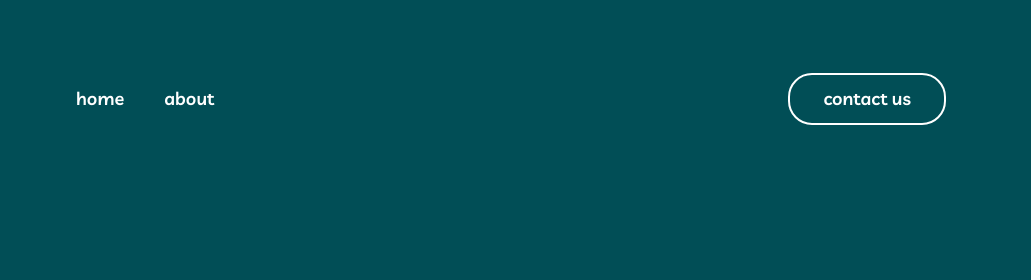
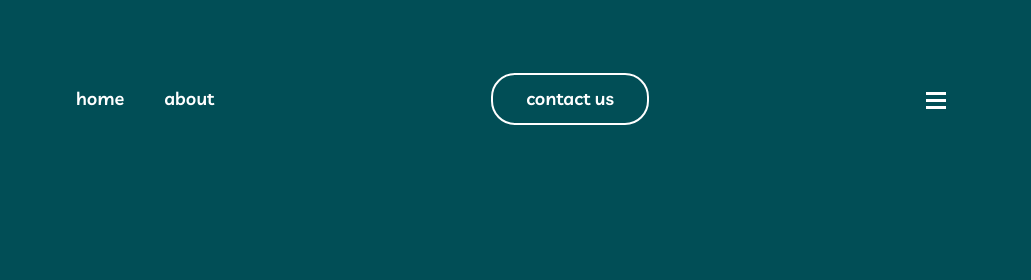
Before and after one commit to azamatshamsiddin/My-team, a plain HTML site: page index.html in a window 1280 px wide. Shown: the top 280 px of the page, 249-1280 px from the left. Drawn offline with Linux system fonts and the light colour scheme.

Commit message:
burger menu started

```diff
--- a/index.html
+++ b/index.html
@@ -13,15 +13,9 @@
   <section class="talent">
     <div class="container">
       <header class="header">
-        <a class="logo" href="#">
+        <a class="logo" href="index.html">
           <img class="logo__img" src="images/home-page/logo.svg" width="160" height="40" alt="brand">
         </a>
-
-        <!-- <label class="burger" for="burgerMenu">
-          <input class="burger__input" type="checkbox" id="burgerMenu">
-          <span class="burger__menu"></span>
-        </label> -->
-
         <nav class="nav header-nav">
           <ul class="list header-list">
             <li class="list__item header-list__item"><a class="list__link header-list__link" href="index.html">home</a>
@@ -30,7 +24,12 @@
             </li>
           </ul>
         </nav>
+
         <a class="btn u-ml-auto header-nav__btn" href="contact.html">contact us</a>
+        <label class="burger u-ml-auto" for="burgerMenu">
+          <input class="burger__input" type="checkbox" id="burgerMenu">
+          <span class="burger__menu"></span>
+        </label>
       </header>
 
       <div class="talent-info">
--- a/sass/layout/_header.scss
+++ b/sass/layout/_header.scss
@@ -24,3 +24,32 @@
     }
   }
 }
+
+.burger {
+  &__input {
+    display: none;
+  }
+
+  &__menu {
+    display: inline-block;
+    width: 2rem;
+    height: 3px;
+    background-color: $color-white;
+    position: relative;
+
+    &::before {
+      top: -7px;
+    }
+
+    &::after {
+      top: 7px;
+    }
+
+    &::before,
+    &::after {
+      @include baElements(100%, 100%);
+      position: absolute;
+      background-color: $color-white;
+    }
+  }
+}
```
Also changed, not shown: about.html (+1 -1 lines), contact.html (+1 -1 lines), css/main.css.
